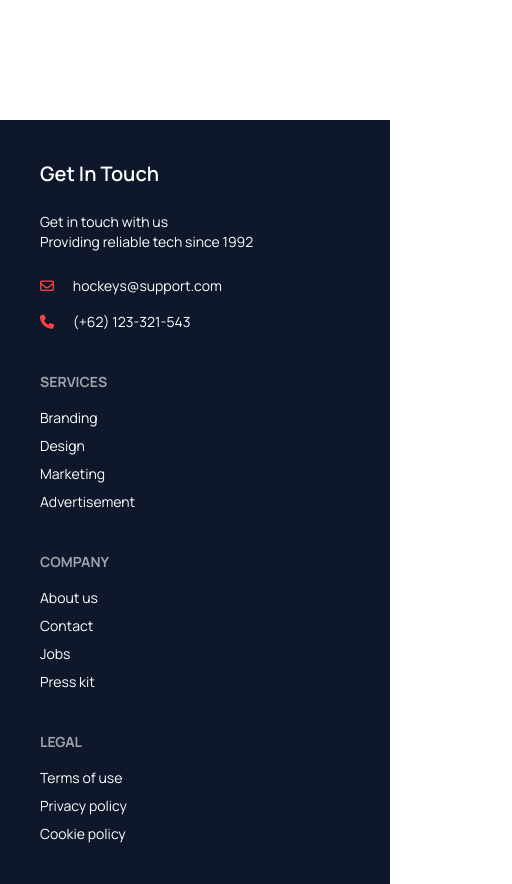
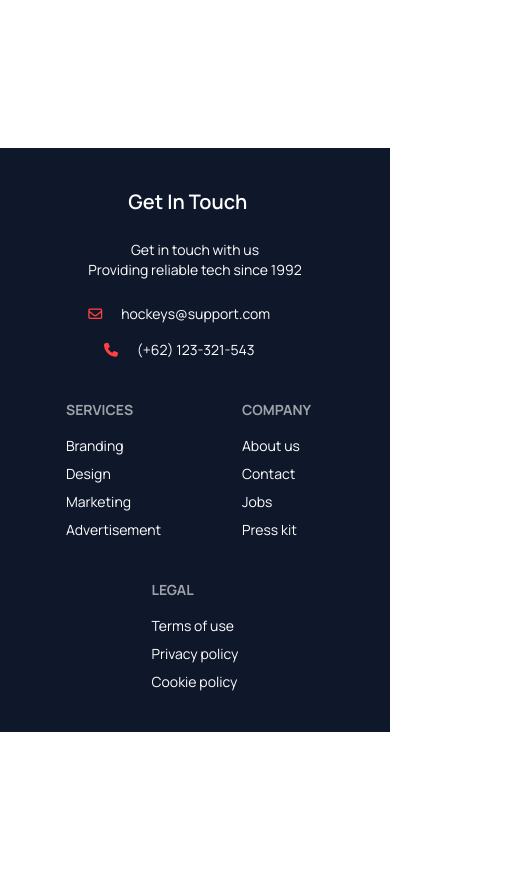
Before and after one commit to Im-TanjilHassan/hockey-star, a plain HTML site: page index.html in a window 390 px wide. Shown: the part 9000-9884 px from the top of the page, 512 px wide, since content can reach past the window. After the commit the page ends 9732 px from the top, so only its background shows below. Drawn offline with nearby package versions, Linux system fonts and the light colour scheme.

Commit message:
fotter done with responsive

```diff
--- a/index.html
+++ b/index.html
@@ -496,14 +496,14 @@
             <div class="hero min-h-screen bg-base-200">
                 <div class="hero-content flex-col lg:flex-row">
                     <div class="space-y-4 p-12 lg:mt-16">
-                        <div class="card w-96 bg-base-100 shadow-xl ">
+                        <div class="card lg:w-96 bg-base-100 shadow-xl ">
                             <figure><img src="Images/phone.png" alt="Shoes" /></figure>
                             <div class="card-body items-center text-center">
                                 <p>Phone Number:</p>
                                 <h2 class="card-title">(+62) 123-321-543</h2>
                             </div>
                         </div>
-                        <div class="card w-96 bg-base-100 shadow-xl ">
+                        <div class="card lg:w-96 bg-base-100 shadow-xl ">
                             <figure><img src="Images/mail.png" alt="Shoes" /></figure>
                             <div class="card-body items-center text-center">
                                 <p>Email:</p>
@@ -512,7 +512,7 @@
                                 </h2>
                             </div>
                         </div>
-                        <div class="card w-96 bg-base-100 shadow-xl ">
+                        <div class="card lg:w-96 bg-base-100 shadow-xl ">
                             <figure><img src="Images/location.png" alt="Shoes" /></figure>
                             <div class="card-body items-center text-center">
                                 <p>Location</p>
@@ -560,9 +560,9 @@
             </div>
         </section>
     </main>
-    <footer class="footer p-10 bg-slate-900 text-base-content text-white">
-        <aside class="space-y-4">
-            <h2 class="card-title">Get In Touch</h2>
+    <footer class="footer grid grid-cols-4 p-10 bg-slate-900 text-base-content text-white">
+        <aside class="space-y-4 col-span-4 m-auto lg:col-span-1 text-center lg:text-start">
+            <h2 class="card-title ml-10 lg:ml-0">Get In Touch</h2>
             <p>Get in touch with us<br>Providing reliable tech since 1992</p>
             <div class="space-y-4">
                 <div>
@@ -575,21 +575,21 @@
                 </div>
             </div>
         </aside>
-            <nav>
+            <nav class="col-span-2 lg:col-span-1 m-auto">
                 <h6 class="footer-title">Services</h6>
                 <a class="link link-hover">Branding</a>
                 <a class="link link-hover">Design</a>
                 <a class="link link-hover">Marketing</a>
                 <a class="link link-hover">Advertisement</a>
             </nav>
-            <nav>
+            <nav class="col-span-2 lg:col-span-1 m-auto">
                 <h6 class="footer-title">Company</h6>
                 <a class="link link-hover">About us</a>
                 <a class="link link-hover">Contact</a>
                 <a class="link link-hover">Jobs</a>
                 <a class="link link-hover">Press kit</a>
             </nav>
-            <nav>
+            <nav class="col-start-2 col-span-2 lg:col-span-1 m-auto">
                 <h6 class="footer-title">Legal</h6>
                 <a class="link link-hover">Terms of use</a>
                 <a class="link link-hover">Privacy policy</a>
```
